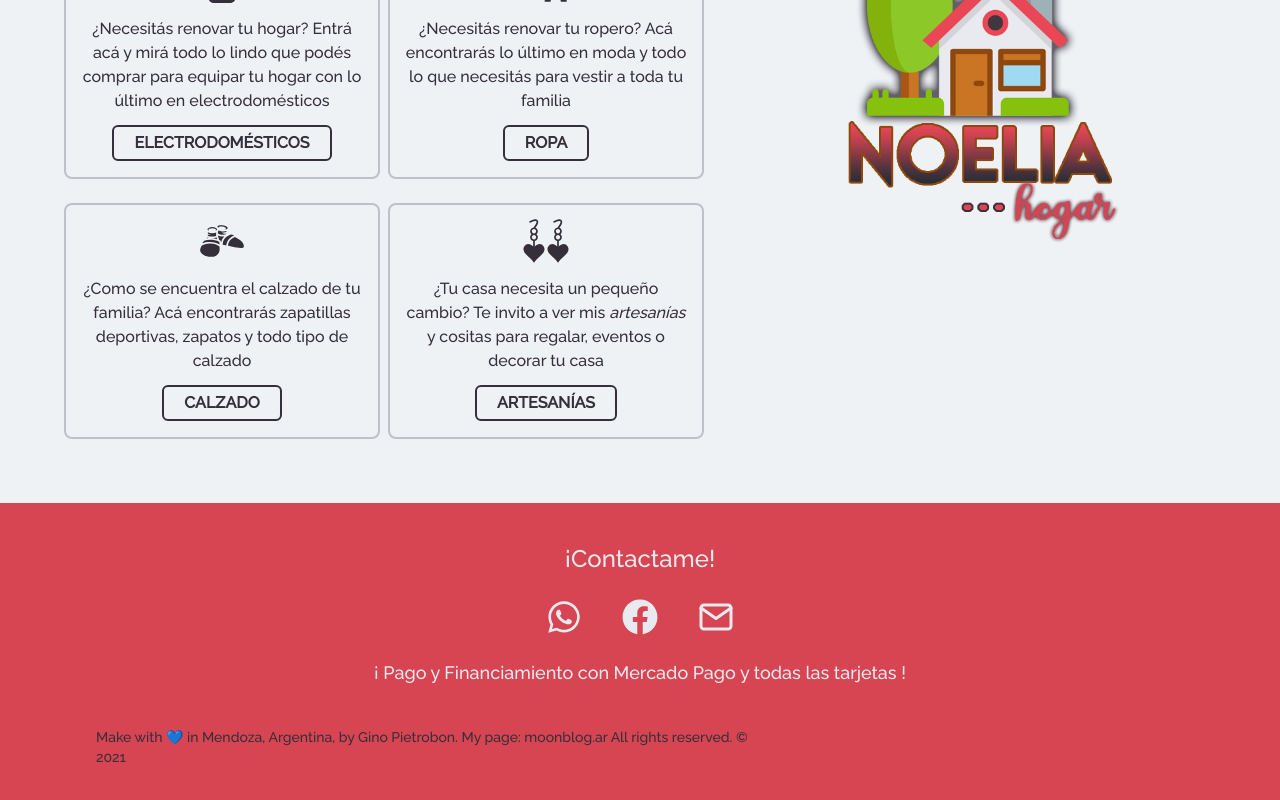
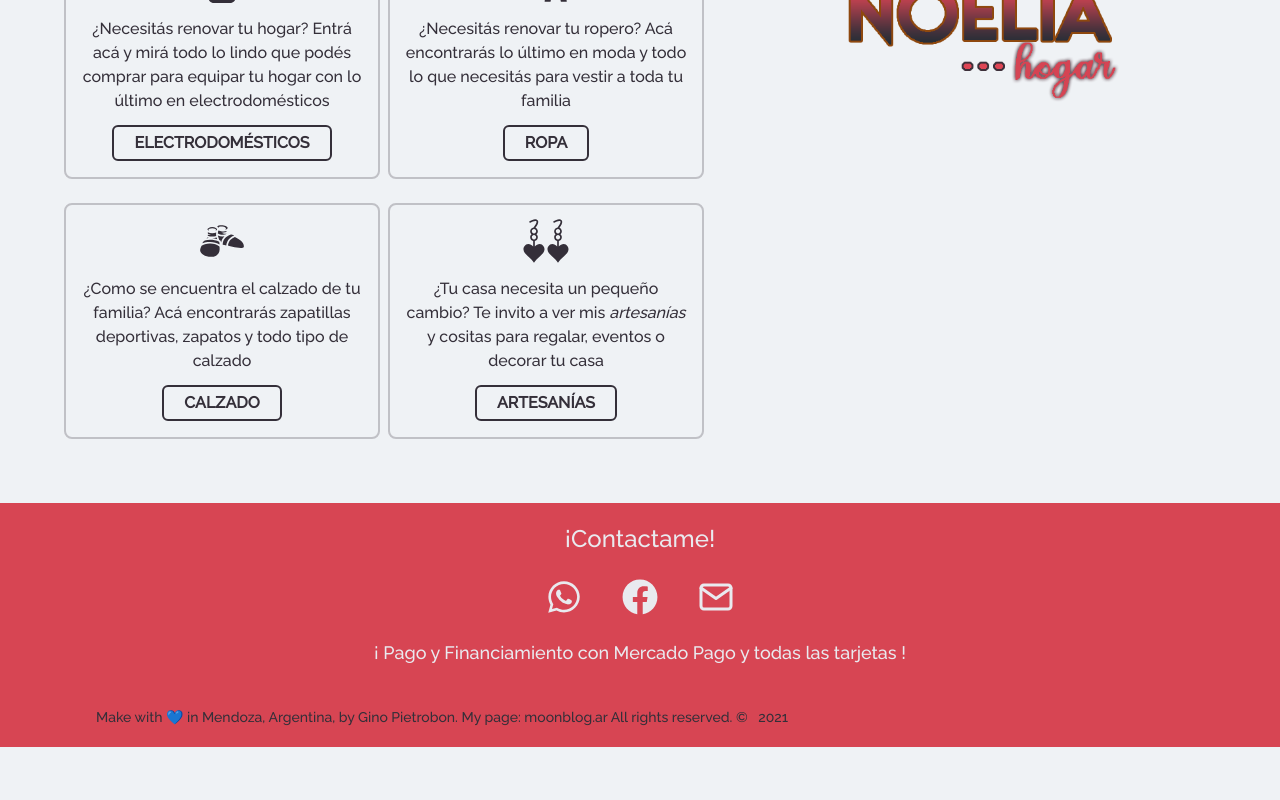
Before and after one commit to DevZeppelin/noelia-hogar, a Next.js app: page / in a window 1280 px wide. Shown: the part 396-1196 px from the top of the page. After the commit the page ends 1143 px from the top, so only its background shows below. Built offline with nearby package versions, Linux system fonts and the light colour scheme.

Commit message:
correct main image to float on top not on middle

```diff
--- a/components/Layout.js
+++ b/components/Layout.js
@@ -92,7 +92,7 @@ export default function Layout({ children }) {
       {children}
 
 
-      <div className="bg-secundary text-background px-6 md:px-24 flex flex-col py-10 mt-8">
+      <div className="bg-secundary text-background px-6 md:px-24 flex flex-col py-5 mt-8">
         <p className="text-center text-2xl pb-6">¡Contactame!</p>
         <div
           id="contacto"
@@ -140,7 +140,7 @@ export default function Layout({ children }) {
         <p className="text-center text-lg mt-6">¡ Pago y Financiamiento con Mercado Pago y todas las tarjetas !</p>
 
 
-        <div className="mt-10 text-sm max-w-2xl text-primary">
+        <div className="mt-10 text-sm max-w-4xl text-primary">
           Make with &#128153; in Mendoza, Argentina, by Gino Pietrobon. My page: <a href="https://www.moonblog.ar" target="_blank" className="text-primary text-bold">moonblog.ar</a> All
           rights reserved. &copy; &nbsp; {new Date().getFullYear()}
         </div>
--- a/pages/index.js
+++ b/pages/index.js
@@ -88,7 +88,7 @@ export default function Home({ blogs }) {
               </div>
             </div>
           </div>
-          <div className="md:w-1/4 flex flex-auto items-center justify-center align-middle md:mr-6">
+          <div className="md:w-1/4 flex flex-auto items-center justify-center md:items-start md:pt-16 align-middle md:mr-6">
           <img src="logo.png" alt="hogar" className="logoMain" width="330" height="330" />
           </div>
         </div>
```
